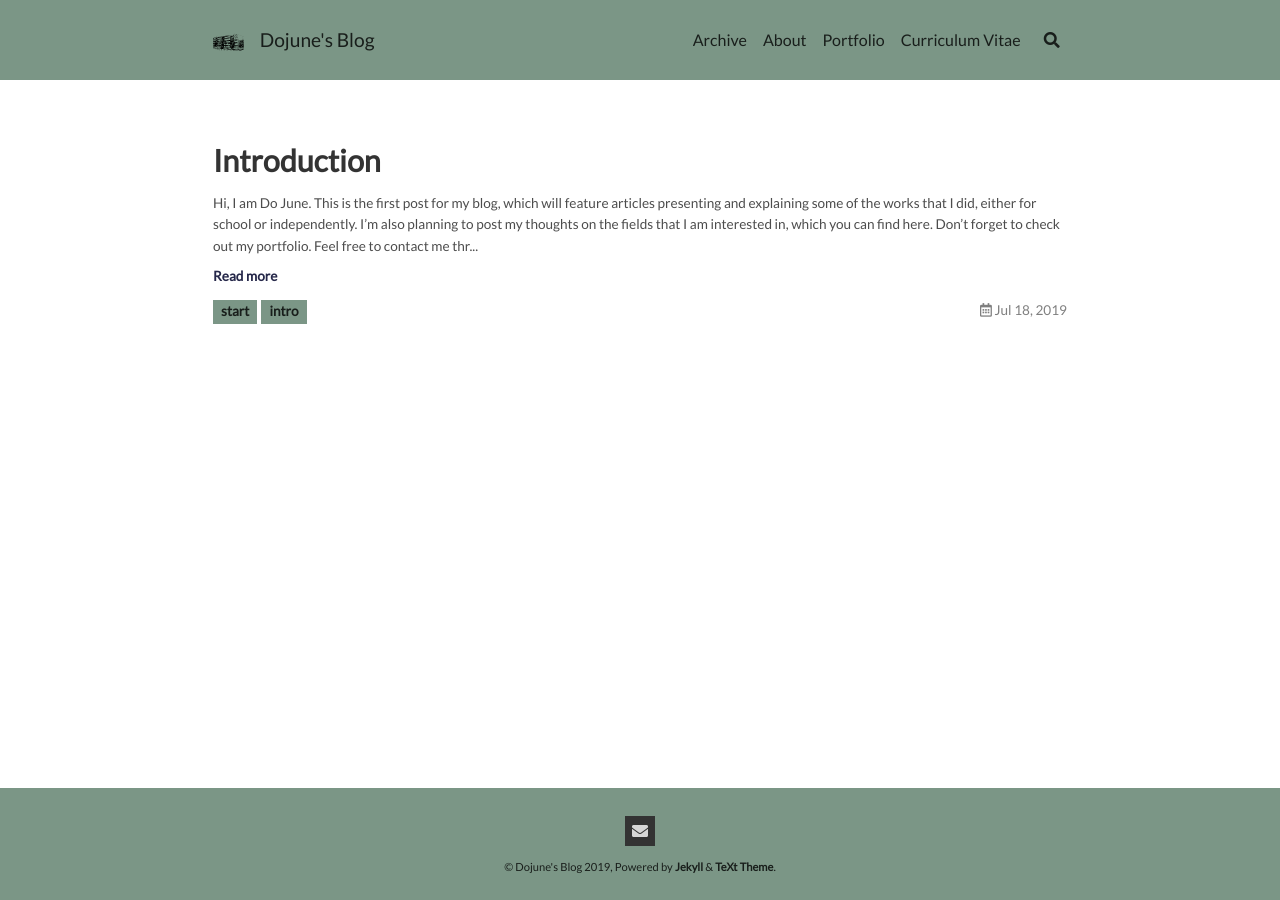
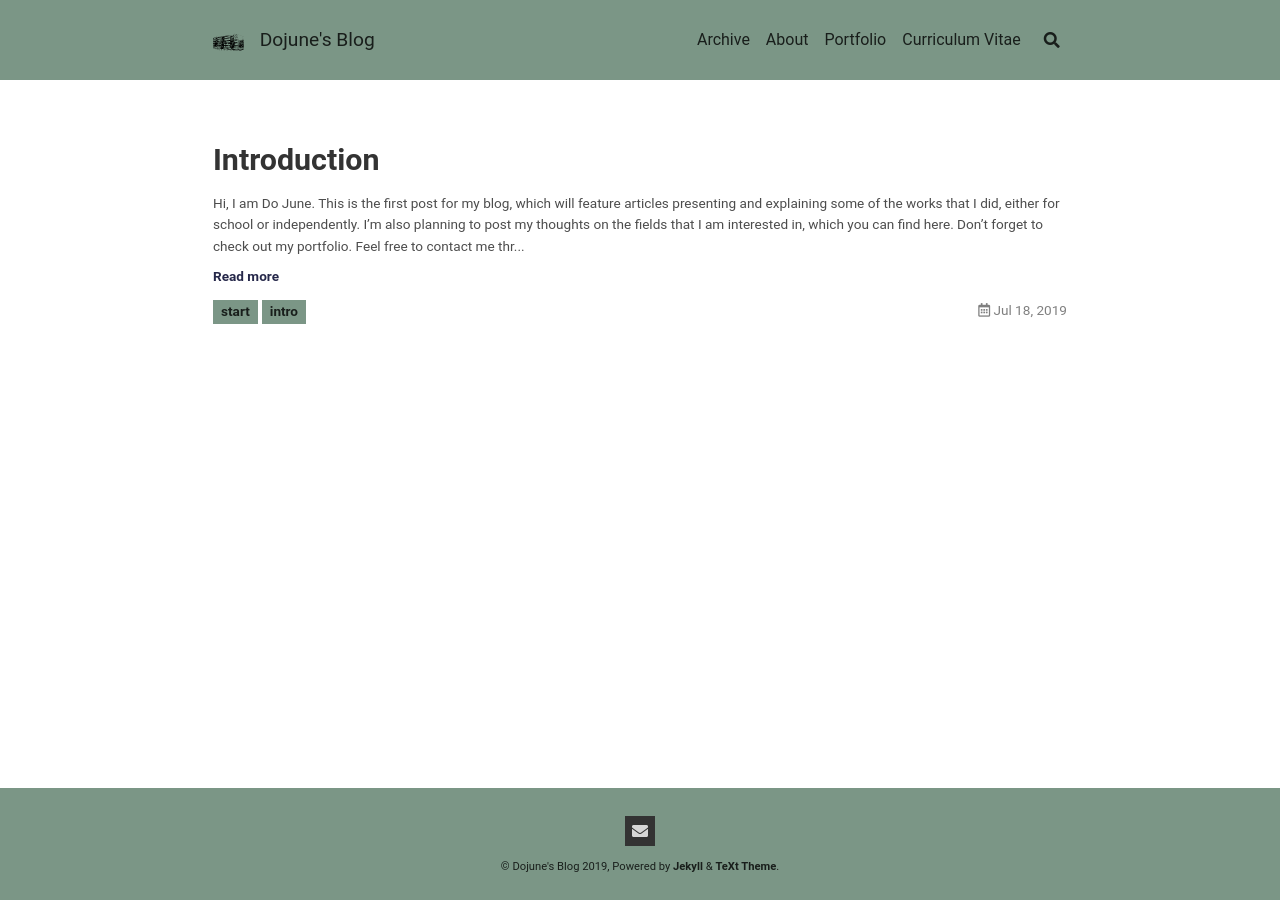
Before and after one commit to mindojune/mindojune.github.io, a Jekyll site: the page built from index.html, in a window 1280 px wide. Built offline with Jekyll 4.4.1, drawn with Linux system fonts in a browser that asks for light colours; nearby versions of some CDN libraries; the list of posts is cut into pages by our own code.

Commit message:
Update _variables.scss

```diff
--- a/_sass/common/_variables.scss
+++ b/_sass/common/_variables.scss
@@ -1,8 +1,8 @@
 $base: (
   //font-family:            ('Cousine', monospace),
   //font-family:            ('Source Sans Pro', sans-serif),
-  //font-family:            ('Roboto', sans-serif),
-  font-family:            ('Lato', sans-serif),
+  font-family:            ('Roboto', sans-serif),
+  //font-family:            ('Lato', sans-serif),
   //font-family:            ('Open Sans', sans-serif),
   //font-family:            ('Inconsolata', monospace),
   //font-family:            (-apple-system, BlinkMacSystemFont, "Segoe UI", Helvetica, Arial, sans-serif),
```
